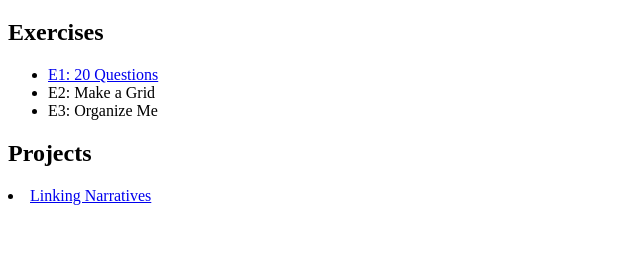
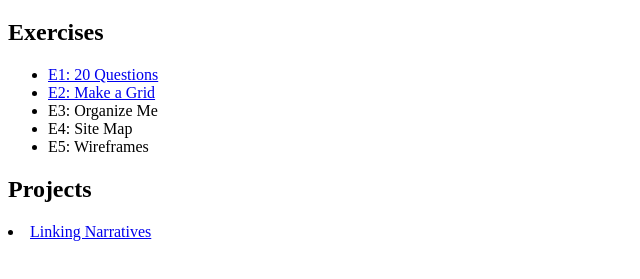
Before and after one commit to NominT3/avt217, a plain HTML site: page index.html in a window 1280 px wide. Shown: the part 61-340 px from the top of the page, without its empty margins (0-640 px from the left). Drawn offline with Linux system fonts and the light colour scheme; files that its build step writes are made by us from their sources.

Commit message:
k,njbhvcgf

```diff
--- a/index.html
+++ b/index.html
@@ -11,8 +11,10 @@
 		<h2>Exercises</h2>
 		<ul>
 			<li><a href="e1/index.html">E1: 20 Questions</a></li>
-			<li>E2: Make a Grid</li>
+			<li><a href="e2/index.html">E2: Make a Grid<a></li>
 			<li>E3: Organize Me</li>
+			<li>E4: Site Map</li>
+			<li>E5: Wireframes</li>
 		</ul>
 		<h2>Projects</h2>
 			<li><a href="p1/index.html">Linking Narratives</a></li>
```
